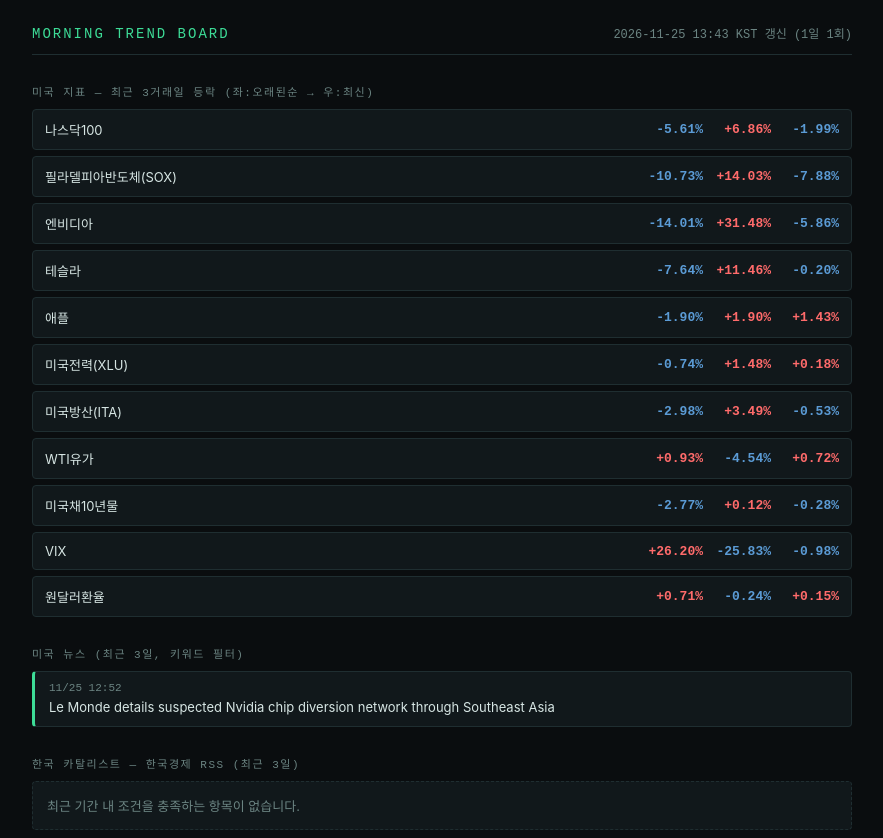
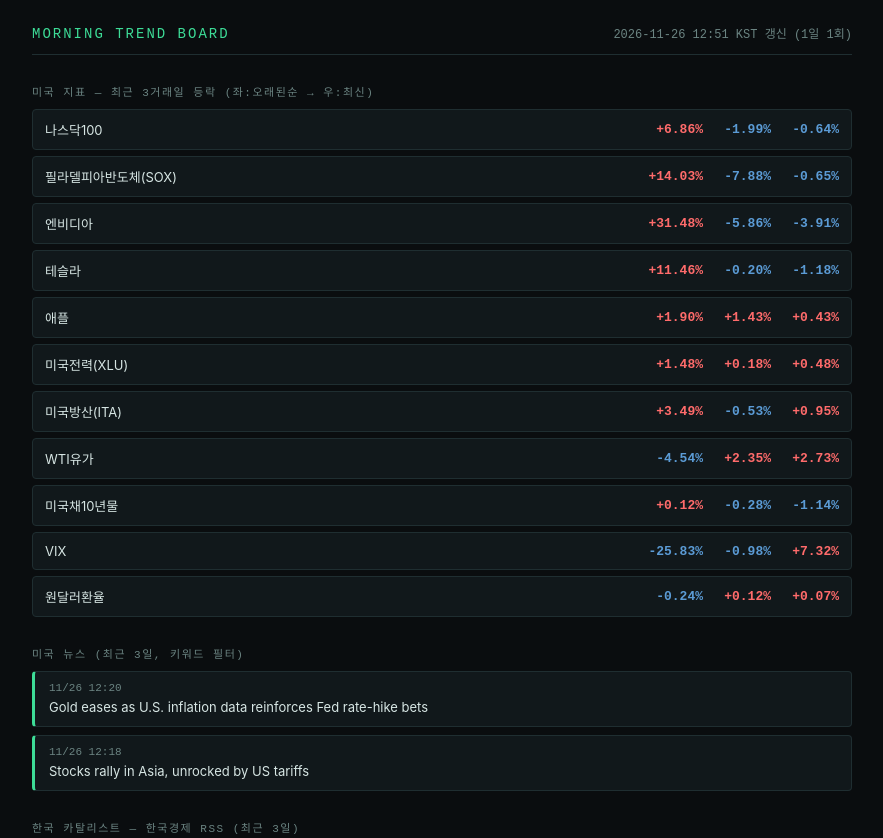
Before and after one commit to Joophila/stock, a plain HTML site: page docs/index.html in a window 1280 px wide. Shown: the top 838 px of the page, without its empty margins (198-1081 px from the left). Drawn offline with Linux system fonts and the light colour scheme; a web font is replaced by a local one.

Commit message:
trend board update 2026-11-26

```diff
--- a/docs/index.html
+++ b/docs/index.html
@@ -3,7 +3,7 @@
 <head>
 <meta charset="UTF-8">
 <meta name="viewport" content="width=device-width, initial-scale=1">
-<title>모닝 트렌드 보드 — 2026-11-25 13:43 KST</title>
+<title>모닝 트렌드 보드 — 2026-11-26 12:51 KST</title>
 <link rel="stylesheet" crossorigin
   href="https://cdn.jsdelivr.net/gh/orioncactus/pretendard@v1.3.9/dist/web/static/pretendard.css">
 <style>
@@ -39,61 +39,65 @@
   <div class="shell">
     <div class="header">
       <div class="title">Morning Trend Board</div>
-      <div class="time">2026-11-25 13:43 KST 갱신 (1일 1회)</div>
+      <div class="time">2026-11-26 12:51 KST 갱신 (1일 1회)</div>
     </div>
 
     <div class="section-label">미국 지표 — 최근 3거래일 등락 (좌:오래된순 → 우:최신)</div>
 
         <div class="ind-row">
           <div class="ind-name">나스닥100</div>
-          <div class="ind-trend"><span class="chip" style="color:var(--down-blue)">-5.61%</span><span class="chip" style="color:var(--up-red)">+6.86%</span><span class="chip" style="color:var(--down-blue)">-1.99%</span></div>
+          <div class="ind-trend"><span class="chip" style="color:var(--up-red)">+6.86%</span><span class="chip" style="color:var(--down-blue)">-1.99%</span><span class="chip" style="color:var(--down-blue)">-0.64%</span></div>
         </div>
         <div class="ind-row">
           <div class="ind-name">필라델피아반도체(SOX)</div>
-          <div class="ind-trend"><span class="chip" style="color:var(--down-blue)">-10.73%</span><span class="chip" style="color:var(--up-red)">+14.03%</span><span class="chip" style="color:var(--down-blue)">-7.88%</span></div>
+          <div class="ind-trend"><span class="chip" style="color:var(--up-red)">+14.03%</span><span class="chip" style="color:var(--down-blue)">-7.88%</span><span class="chip" style="color:var(--down-blue)">-0.65%</span></div>
         </div>
         <div class="ind-row">
           <div class="ind-name">엔비디아</div>
-          <div class="ind-trend"><span class="chip" style="color:var(--down-blue)">-14.01%</span><span class="chip" style="color:var(--up-red)">+31.48%</span><span class="chip" style="color:var(--down-blue)">-5.86%</span></div>
+          <div class="ind-trend"><span class="chip" style="color:var(--up-red)">+31.48%</span><span class="chip" style="color:var(--down-blue)">-5.86%</span><span class="chip" style="color:var(--down-blue)">-3.91%</span></div>
         </div>
         <div class="ind-row">
           <div class="ind-name">테슬라</div>
-          <div class="ind-trend"><span class="chip" style="color:var(--down-blue)">-7.64%</span><span class="chip" style="color:var(--up-red)">+11.46%</span><span class="chip" style="color:var(--down-blue)">-0.20%</span></div>
+          <div class="ind-trend"><span class="chip" style="color:var(--up-red)">+11.46%</span><span class="chip" style="color:var(--down-blue)">-0.20%</span><span class="chip" style="color:var(--down-blue)">-1.18%</span></div>
         </div>
         <div class="ind-row">
           <div class="ind-name">애플</div>
-          <div class="ind-trend"><span class="chip" style="color:var(--down-blue)">-1.90%</span><span class="chip" style="color:var(--up-red)">+1.90%</span><span class="chip" style="color:var(--up-red)">+1.43%</span></div>
+          <div class="ind-trend"><span class="chip" style="color:var(--up-red)">+1.90%</span><span class="chip" style="color:var(--up-red)">+1.43%</span><span class="chip" style="color:var(--up-red)">+0.43%</span></div>
         </div>
         <div class="ind-row">
           <div class="ind-name">미국전력(XLU)</div>
-          <div class="ind-trend"><span class="chip" style="color:var(--down-blue)">-0.74%</span><span class="chip" style="color:var(--up-red)">+1.48%</span><span class="chip" style="color:var(--up-red)">+0.18%</span></div>
+          <div class="ind-trend"><span class="chip" style="color:var(--up-red)">+1.48%</span><span class="chip" style="color:var(--up-red)">+0.18%</span><span class="chip" style="color:var(--up-red)">+0.48%</span></div>
         </div>
         <div class="ind-row">
           <div class="ind-name">미국방산(ITA)</div>
-          <div class="ind-trend"><span class="chip" style="color:var(--down-blue)">-2.98%</span><span class="chip" style="color:var(--up-red)">+3.49%</span><span class="chip" style="color:var(--down-blue)">-0.53%</span></div>
+          <div class="ind-trend"><span class="chip" style="color:var(--up-red)">+3.49%</span><span class="chip" style="color:var(--down-blue)">-0.53%</span><span class="chip" style="color:var(--up-red)">+0.95%</span></div>
         </div>
         <div class="ind-row">
           <div class="ind-name">WTI유가</div>
-          <div class="ind-trend"><span class="chip" style="color:var(--up-red)">+0.93%</span><span class="chip" style="color:var(--down-blue)">-4.54%</span><span class="chip" style="color:var(--up-red)">+0.72%</span></div>
+          <div class="ind-trend"><span class="chip" style="color:var(--down-blue)">-4.54%</span><span class="chip" style="color:var(--up-red)">+2.35%</span><span class="chip" style="color:var(--up-red)">+2.73%</span></div>
         </div>
         <div class="ind-row">
           <div class="ind-name">미국채10년물</div>
-          <div class="ind-trend"><span class="chip" style="color:var(--down-blue)">-2.77%</span><span class="chip" style="color:var(--up-red)">+0.12%</span><span class="chip" style="color:var(--down-blue)">-0.28%</span></div>
+          <div class="ind-trend"><span class="chip" style="color:var(--up-red)">+0.12%</span><span class="chip" style="color:var(--down-blue)">-0.28%</span><span class="chip" style="color:var(--down-blue)">-1.14%</span></div>
         </div>
         <div class="ind-row">
           <div class="ind-name">VIX</div>
-          <div class="ind-trend"><span class="chip" style="color:var(--up-red)">+26.20%</span><span class="chip" style="color:var(--down-blue)">-25.83%</span><span class="chip" style="color:var(--down-blue)">-0.98%</span></div>
+          <div class="ind-trend"><span class="chip" style="color:var(--down-blue)">-25.83%</span><span class="chip" style="color:var(--down-blue)">-0.98%</span><span class="chip" style="color:var(--up-red)">+7.32%</span></div>
         </div>
         <div class="ind-row">
           <div class="ind-name">원달러환율</div>
-          <div class="ind-trend"><span class="chip" style="color:var(--up-red)">+0.71%</span><span class="chip" style="color:var(--down-blue)">-0.24%</span><span class="chip" style="color:var(--up-red)">+0.15%</span></div>
+          <div class="ind-trend"><span class="chip" style="color:var(--down-blue)">-0.24%</span><span class="chip" style="color:var(--up-red)">+0.12%</span><span class="chip" style="color:var(--up-red)">+0.07%</span></div>
         </div>
 
     <div class="section-label">미국 뉴스 (최근 3일, 키워드 필터)</div>
 
-            <a class="news-card" href="https://www.investing.com/news/stock-market-news/le-monde-details-suspected-nvidia-chip-diversion-network-through-southeast-asia-5049654" target="_blank" rel="noopener">
-              <div class="news-meta">11/25 12:52 </div>
-              <div class="news-title">Le Monde details suspected Nvidia chip diversion network through Southeast Asia</div>
+            <a class="news-card" href="https://www.investing.com/news/commodities-news/gold-eases-as-us-inflation-data-reinforces-fed-ratehike-bets-5051964" target="_blank" rel="noopener">
+              <div class="news-meta">11/26 12:20 </div>
+              <div class="news-title">Gold eases as U.S. inflation data reinforces Fed rate-hike bets</div>
+            </a>
+            <a class="news-card" href="https://www.investing.com/news/stock-market-news/asia-shares-bounce-ai-and-tariffs-lurk-in-background-5051871" target="_blank" rel="noopener">
+              <div class="news-meta">11/26 12:18 </div>
+              <div class="news-title">Stocks rally in Asia, unrocked by US tariffs</div>
             </a>
 
     <div class="section-label">한국 카탈리스트 — 한국경제 RSS (최근 3일)</div>
```
